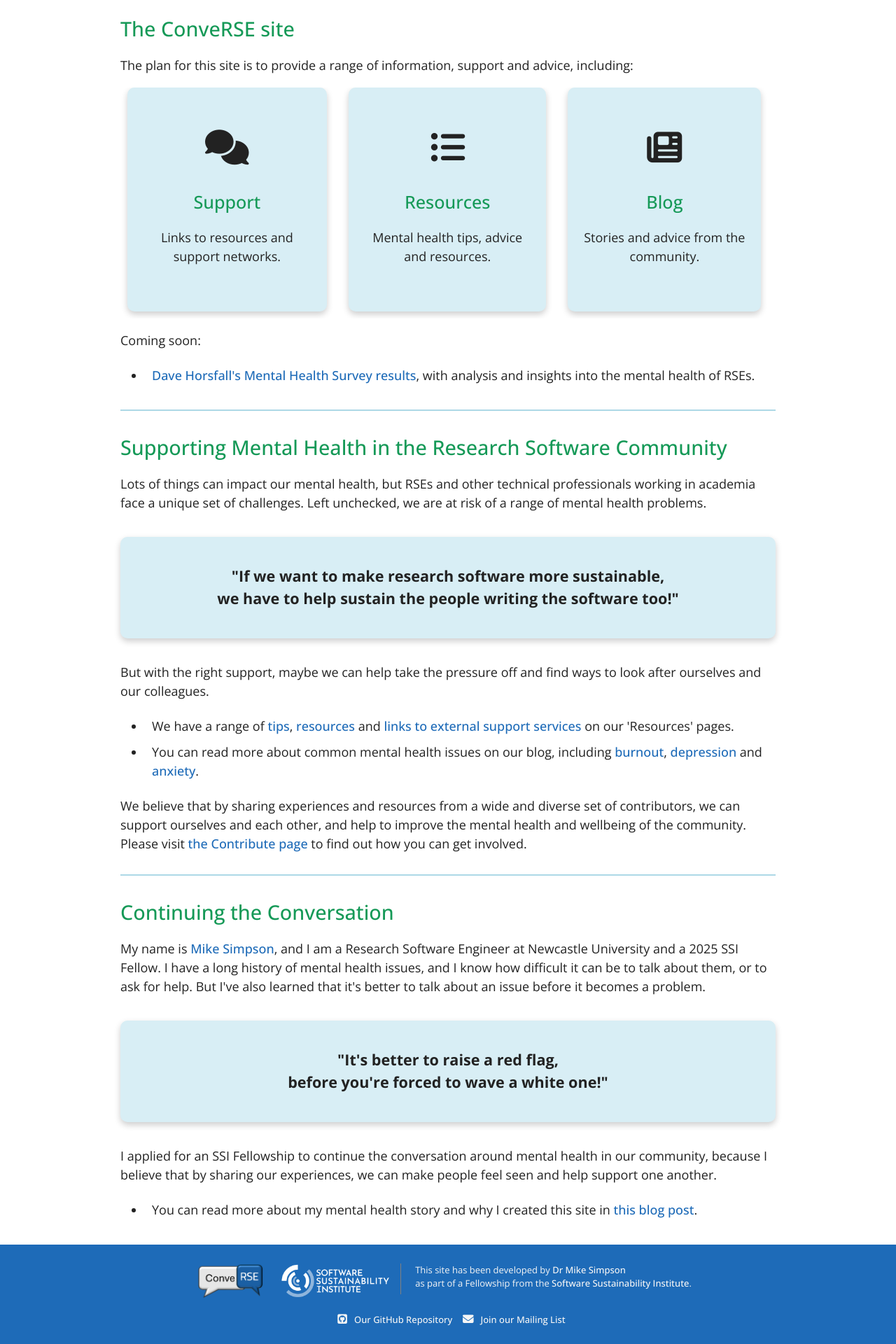
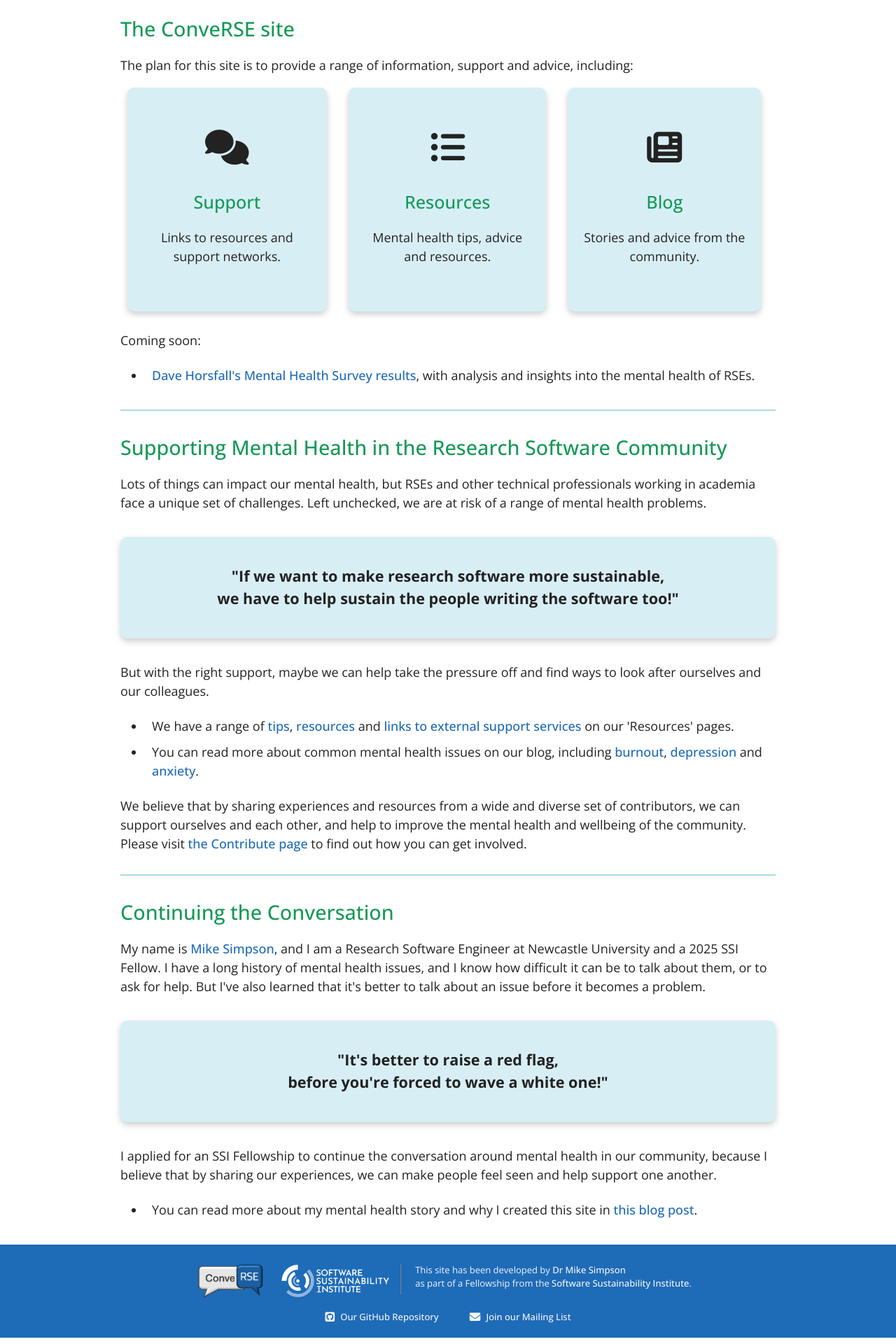
Before and after one commit to mdsimpson42/converse, a Jekyll site: the page built from index.html, in a window 1280 px wide. Shown: the part 875-2795 px from the top of the page at 70% size. Built offline with Jekyll 4.4.1, drawn with Linux system fonts in a browser that asks for light colours; nearby versions of some CDN libraries.

Commit message:
Tweak footer icon spacing

```diff
--- a/assets/css/customisations.scss
+++ b/assets/css/customisations.scss
@@ -798,8 +798,12 @@ hr {
 .footer-links > li {
     position: relative;
     display: inline-block;
-    margin-right: 0px;
+    margin-right: 2.2rem;
     padding-left: 0px;
+}
+
+.footer-links > li:last-child {
+    margin-right: 0;
 }
 
 .footer-links a {
@@ -809,12 +813,19 @@ hr {
     cursor: pointer;
 }
 
+.footer-links .icon-link {
+    display: inline-flex;
+    align-items: center;
+    gap: 0.45rem;
+}
+
 .footer-links a:hover {
     color: lightsteelblue;
 }
 
-.footer-links i {
-    padding: 10px;
+.footer-links .icon-link i {
+    padding: 0;
+    line-height: 1;
 }
 
 .menu > .menu-list > li:hover > .sub-menu {
```
